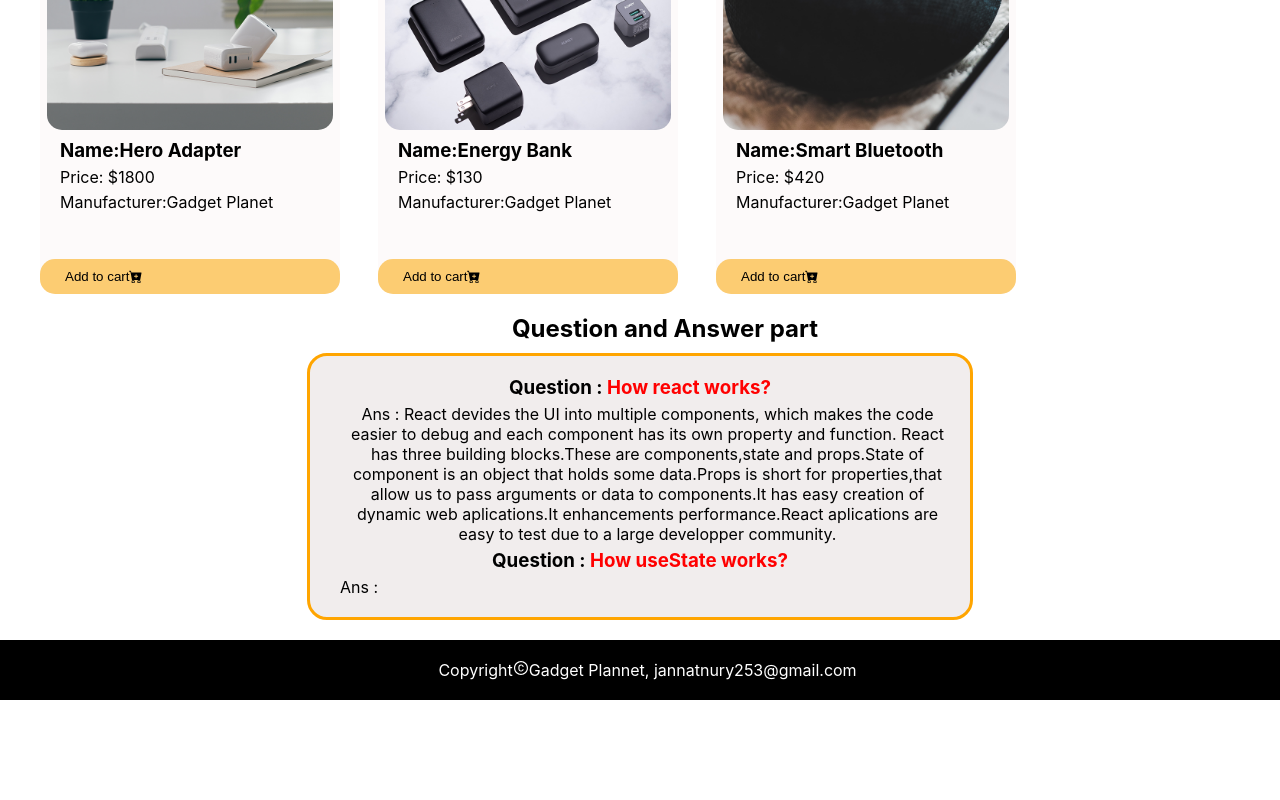
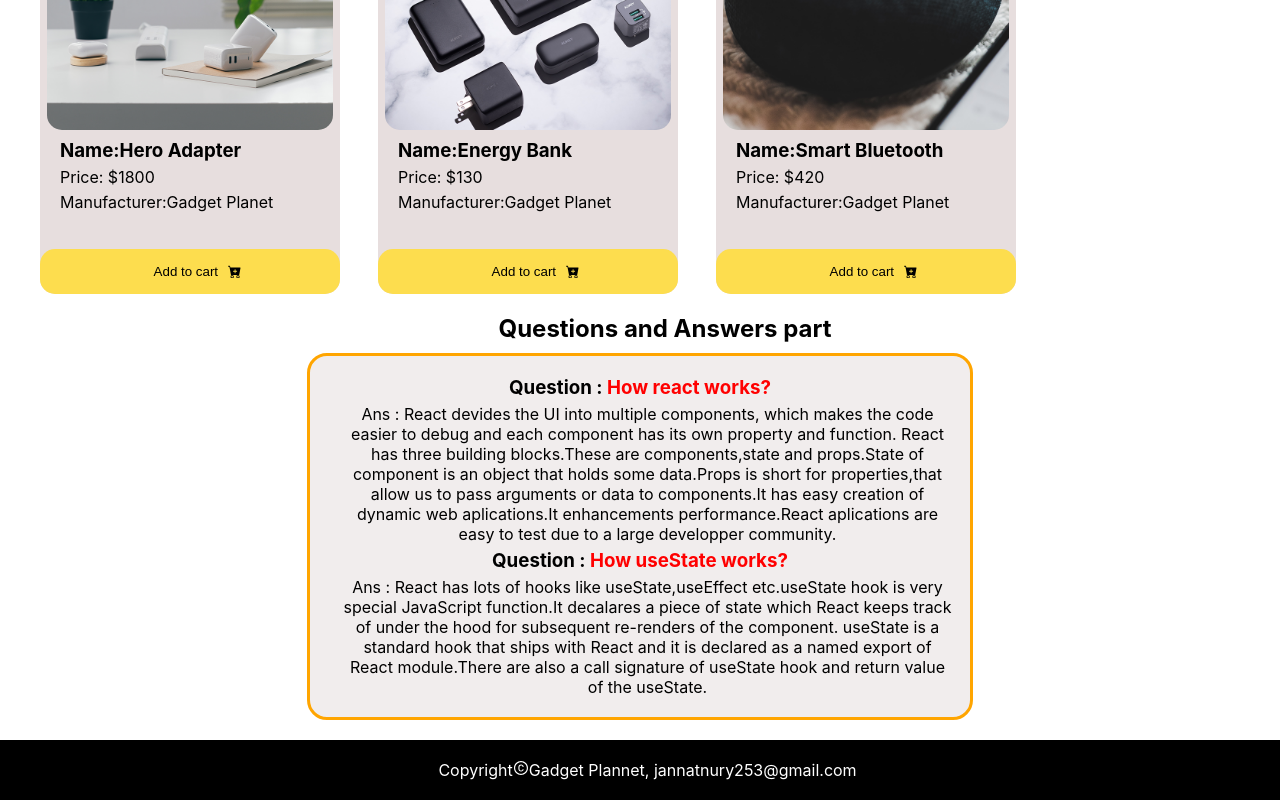
Before and after one commit to jannatnury/gadget-planet, a React (Create React App) app: page / in a window 1280 px wide. Shown: the part 1714-2514 px from the top of the page. Before the commit the page ends 2414 px from the top, so only its background shows below. Built offline with nearby package versions, Linux system fonts and the light colour scheme.

Commit message:
event handler added

```diff
--- a/public/index.html
+++ b/public/index.html
@@ -24,7 +24,7 @@
       work correctly both with client-side routing and a non-root public URL.
       Learn how to configure a non-root public URL by running `npm run build`.
     -->
-    <title>React App</title>
+    <title>Gadget Planet</title>
   </head>
   <body>
     <noscript>You need to enable JavaScript to run this app.</noscript>
--- a/src/componants/Product/Product.css
+++ b/src/componants/Product/Product.css
@@ -1,7 +1,7 @@
 .product{
     height: 450px;
     width: 300px;
-    background-color:rgb(253, 250, 250);
+    background-color:rgb(231, 222, 222);
     position: relative;
     border-radius: 15px;
 }
@@ -18,7 +18,7 @@
     border-radius:15px;
 }
 .product-btn{
-    background-color:rgb(252, 204, 114);
+    background-color:rgb(253, 221, 78);
     border: none;
     position: absolute;
     bottom: 0;
@@ -26,8 +26,9 @@
     margin-top: 45px;
     border-radius: 15px;
     display: flex;
+    justify-content: center;
     align-items: center;
-    padding: 5px;
+    padding: 10px;
 }
 .product-btn:hover{
     background-color: orange;
@@ -35,3 +36,6 @@
 .product-btn p{
     align-items: center;
 }
+.btn-text{
+    margin-right: 10px;
+}
--- a/src/componants/Product/Product.js
+++ b/src/componants/Product/Product.js
@@ -15,7 +15,7 @@ const Product = ({cartHandler,product}) => {
                 <p>Manufacturer:{brand}</p>
             </div>
             <button onClick={()=>cartHandler(product)} className='product-btn'>
-                <p>Add to cart<BsCartPlusFill /></p>
+                <p><span className='btn-text'>Add to cart</span><BsCartPlusFill /></p>
             </button>
         </div>
     );
--- a/src/componants/Question/Question.js
+++ b/src/componants/Question/Question.js
@@ -4,12 +4,12 @@ import './Question.css';
 const Question = () => {
     return (
         <div className="qa-container">
-            <h2>Question and Answer part</h2>
+            <h2>Questions and Answers part</h2>
             <div className='answers'>
-            <h3><span>Question :</span> How react works?</h3>
-            <p>Ans : React devides the UI into multiple components, which makes the code easier to debug and each component has its own property and function. React has three building blocks.These are components,state and props.State of component is an object that holds some data.Props is short for properties,that allow us to pass arguments or data to components.It has easy creation of dynamic web aplications.It enhancements performance.React aplications are easy to  test due to a large developper community.</p>
-            <h3><span>Question :</span> How useState works?</h3>
-            <p>Ans :</p>
+                <h3><span>Question :</span> How react works?</h3>
+                <p>Ans : React devides the UI into multiple components, which makes the code easier to debug and each component has its own property and function. React has three building blocks.These are components,state and props.State of component is an object that holds some data.Props is short for properties,that allow us to pass arguments or data to components.It has easy creation of dynamic web aplications.It enhancements performance.React aplications are easy to  test due to a large developper community.</p>
+                <h3><span>Question :</span> How useState works?</h3>
+                <p>Ans : React has lots of hooks like useState,useEffect etc.useState hook is very special JavaScript  function.It decalares a piece of state which React keeps track of under the hood for subsequent re-renders of the component. useState is a standard hook that ships with React and it is declared as a named export of React module.There are also a call signature of useState hook and return value of the useState.</p>
             </div>
         </div>
     );
--- a/src/componants/Shop/Shop.css
+++ b/src/componants/Shop/Shop.css
@@ -44,8 +44,14 @@ div h1{
     }
 }
 /*Media quary Responsive for large devices*/
+/* Large devices */
 @media screen and (min-width:992) {
     .products-container{
         grid-template-columns:repeat(3,1fr);
     }
 }
+@media screen and (max-width:678) {
+    .products-container{
+        grid-template-columns:1fr;
+    }
+}
--- a/src/componants/Shop/Shop.js
+++ b/src/componants/Shop/Shop.js
@@ -4,6 +4,7 @@ import './Shop.css';
 
 const Shop = () => {
     const [products, setProducts] = useState([]);
+    const [cart, setCart]=useState([]);
     useEffect(() => {
         fetch('products.json')
             .then(res => res.json())
@@ -11,6 +12,8 @@ const Shop = () => {
     }, []);
     const cartHandler = (product) => {
         console.log(product);
+        const newcart=[...cart,product];
+        setCart(newcart);
     }
     return (
         <div>
@@ -24,7 +27,7 @@ const Shop = () => {
                 <div className='cart-container'>
                     <h3>Order Summary</h3>
                     <div className="order-container">
-                        <h4>Selected items: 0</h4>
+                        <h4>Selected items:{cart.length}</h4>
                         <p>List of selected items:</p>
                         <h4>Total price: $</h4>
                         <button>
```
